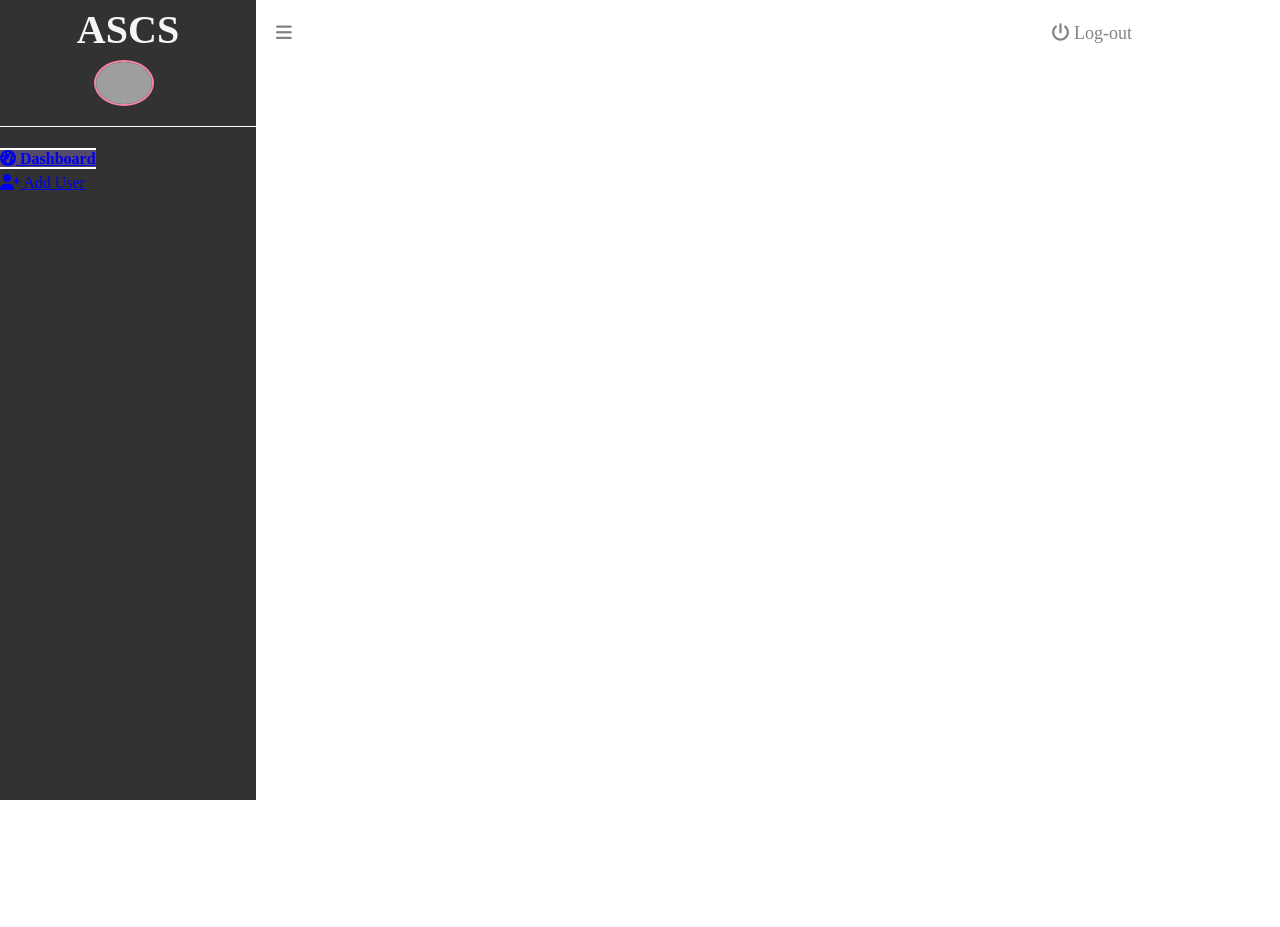
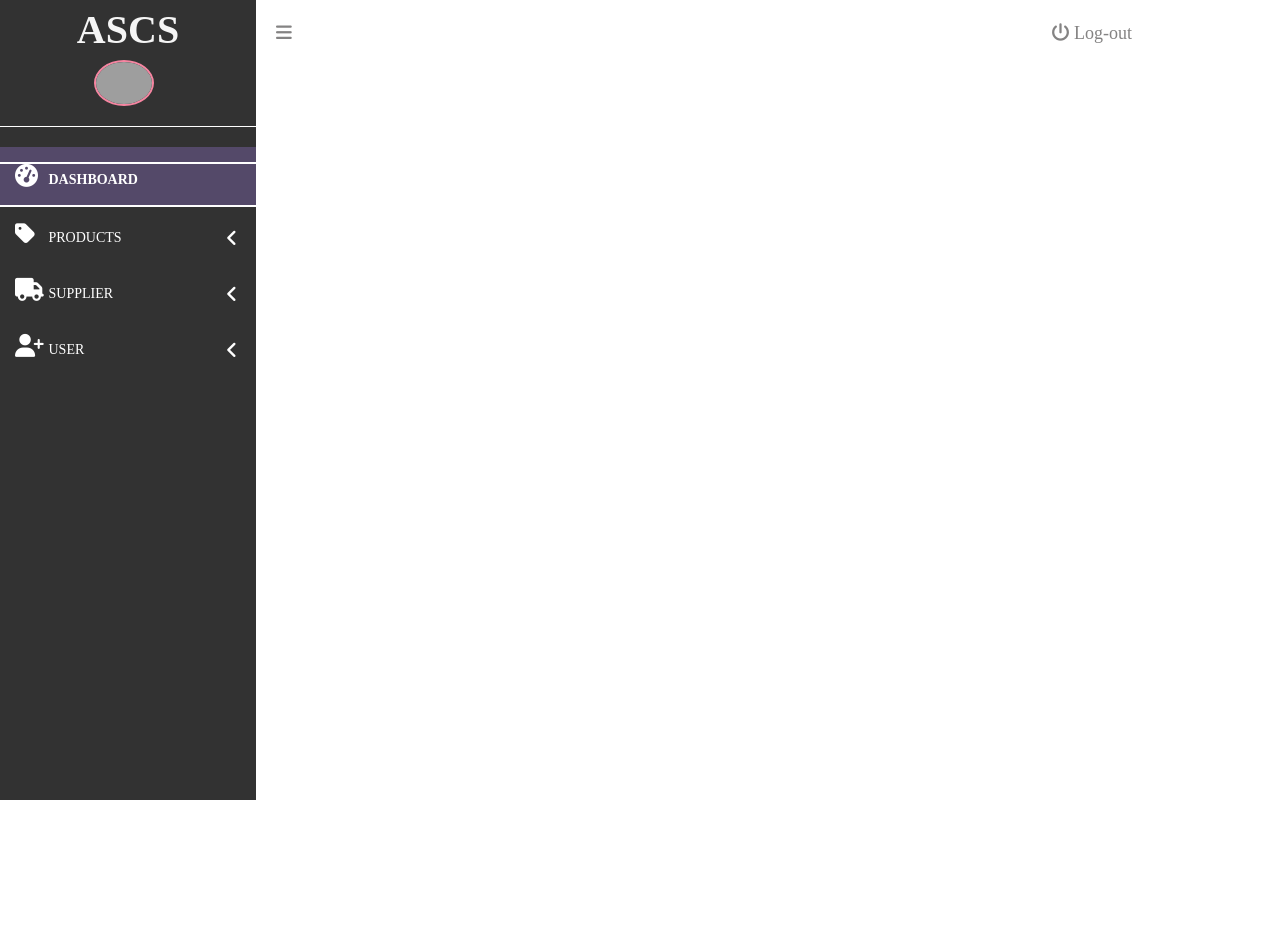
Before and after one commit to Digireform/ASCS, a PHP site: page /dashboard.php in a window 1280 px wide. Run offline with PHP 8.4, Linux system fonts and the light colour scheme; the visitor is signed in with stand-in values (Sample User, id 1); data that the repository does not hold is empty; some libraries are stand-ins or nearby versions; grey boxes are pictures that could not be loaded.

Commit message:
Updated app-sidebar.php
Updated file to add more menus to the system

```diff
--- a/partials/app-sidebar.php
+++ b/partials/app-sidebar.php
@@ -5,15 +5,46 @@
 		<span><?= $user['first_name'] . ' ' . $user['last_name'] ?></span>
 	</div>
 
-         <div class="dashboard_sidebar_menus">
+            <div class="dashboard_sidebar_menus">
                <ul class="dashboard_menu_lists">
                    <!-- class="menuActive"  -->
-                    <li>
+                    <li class="liMainMenu">
                         <a href="./dashboard.php"><i class="fa fa-dashboard"></i> <span class="menuText">Dashboard</span></a>
                     </li>
-                    <li>
-                    <a href="./users-add.php"> <i class="fa fa-user-plus"></i> <span class="menuText">Add User</span></a>
+                    <li class="liMainMenu">
+                    <a href="javascript:void(0);" class="showHideSubMenu" >
+                            <i class="fa fa-tag showHideSubMenu" ></i>
+                            <span class="menuText showHideSubMenu" >Products</span>
+                            <i class="fa fa-angle-left mainMenuIconArrow showHideSubMenuw" ></i>
+                        </a>
+                        <ul class="subMenus">
+					        <li><a class="subMenuLink" href="#"> <i class="fa fa-circle-o"></i> View Product</a></li>
+					        <li><a class="subMenuLink" href="#"> <i class="fa fa-circle-o"></i> Add Product</a></li>
+				        </ul>
                     </li>
-               </ul>
-         </div>
+                    <li class="liMainMenu">
+
+                        <a href="javascript:void(0);" class="showHideSubMenu" >
+                            <i class="fa fa-truck showHideSubMenu" ></i>
+                            <span class="menuText showHideSubMenu" >Supplier</span>
+                            <i class="fa fa-angle-left mainMenuIconArrow showHideSubMenuw" ></i>
+                        </a>
+                        <ul class="subMenus">
+					        <li><a class="subMenuLink" href="#"> <i class="fa fa-circle-o"></i> View Suppler</a></li>
+					        <li><a class="subMenuLink" href="#"> <i class="fa fa-circle-o"></i> Add Supplier</a></li>
+				        </ul>
+                    </li>
+                    <li class="liMainMenu showHideSubMenu" >
+                        <a href="javascript:void(0);" class="showHideSubMenu" >
+                            <i class="fa fa-user-plus showHideSubMenu" ></i>
+                            <span class="menuText showHideSubMenu" >User</span>
+                            <i class="fa fa-angle-left mainMenuIconArrow showHideSubMenuw" ></i>
+                        </a>
+                        <ul class="subMenus">
+					        <li><a class="subMenuLink" href="#"> <i class="fa fa-circle-o"></i> View Users</a></li>
+					        <li><a class="subMenuLink" href="./users-add.php"> <i class="fa fa-circle-o"></i> Add User</a></li>
+				        </ul>
+                    </li>
+                </ui>
+            </div>
 </div>
```
